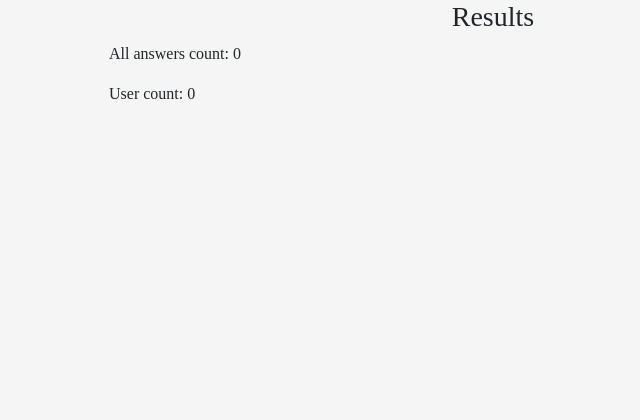
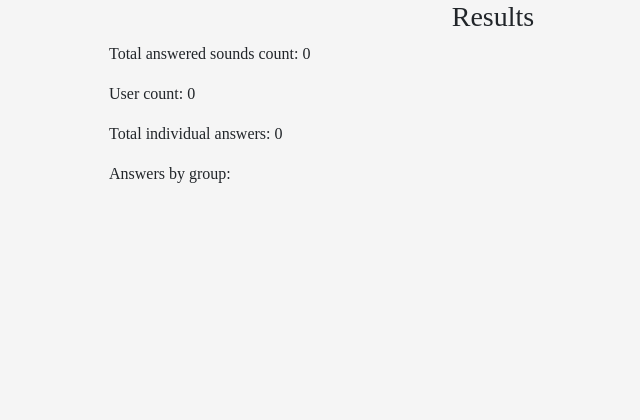
Before and after one commit to allholy/fs-exp_taxonomy, a Django app: page /results/ in a window 1280 px wide. Shown: the top 420 px of the page, without its empty margins (147-787 px from the left). Run offline with Django 4.2, Linux system fonts and the light colour scheme; the visitor is signed in with stand-in values (Sample User, id 1); data that the repository does not hold is empty.

Commit message:
add more results

```diff
--- a/classurvey/templates/classurvey/results.html
+++ b/classurvey/templates/classurvey/results.html
@@ -4,8 +4,17 @@
 
 <div style="max-width: 60%; margin: 0 auto;">
     <h3 class="center"> Results </h3>
-    <p> All answers count: {{ all_data_count }} </p>
+    <p> Total answered sounds count: {{ all_data_count }} </p>
     <p> User count: {{ user_count }} </p>
+    <p> Total individual answers: {{ total_answers }} </p>
+    <p> Answers by group:
+        <ul>
+            {% for group, count in group_counts.items %}
+                <li>group {{ group }}: {{ count }}</li>
+            {% endfor %}
+        </ul>
+    </p>
+
 </div>
 
 {% endblock content %}
--- a/classurvey/views.py
+++ b/classurvey/views.py
@@ -211,14 +211,22 @@ def end_view(request):
 def informed_consent_view(request):
     return render(request, 'classurvey/informed_consent.html')
 
-
+from collections import Counter
+from django.db.models import Count
 @login_required
 def results_view(request):
     data = SoundAnswer.objects.values(
-        'test_sound__sound_id', 'test_sound__sound_class', 'chosen_class', 'user_id'
+        'test_sound__sound_id', 'user_id',
+        'test_sound__sound_class', 'test_sound__sound_group', 'chosen_class',
     )
     all_data_count = data.count()
     user_count = len(set(d['user_id'] for d in data.distinct())) #data.distinct('user_id').count()
+    total_answers_data = data.values('test_sound__sound_group', 'user_id')
+    total_answers = total_answers_data.annotate(count=Count('id', distinct=True)).count()
+    group_counts = total_answers_data.distinct()
+    group_counts = dict(Counter(d['test_sound__sound_group'] for d in group_counts))
+
     return render(request, 'classurvey/results.html',  {
-        'all_data_count': all_data_count, 'user_count':user_count
-        })
+        'all_data_count':all_data_count, 'user_count':user_count,
+        'total_answers':total_answers, 'group_counts':group_counts
+    })
```
